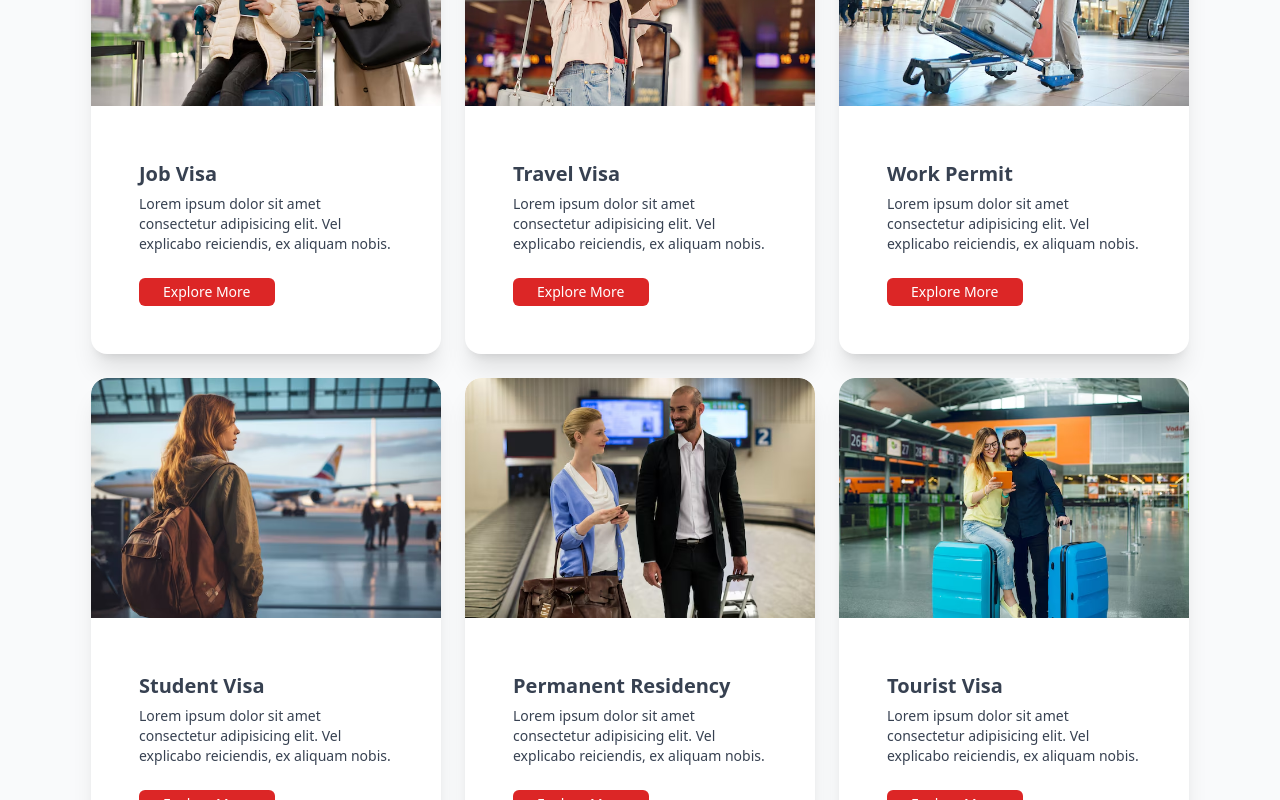
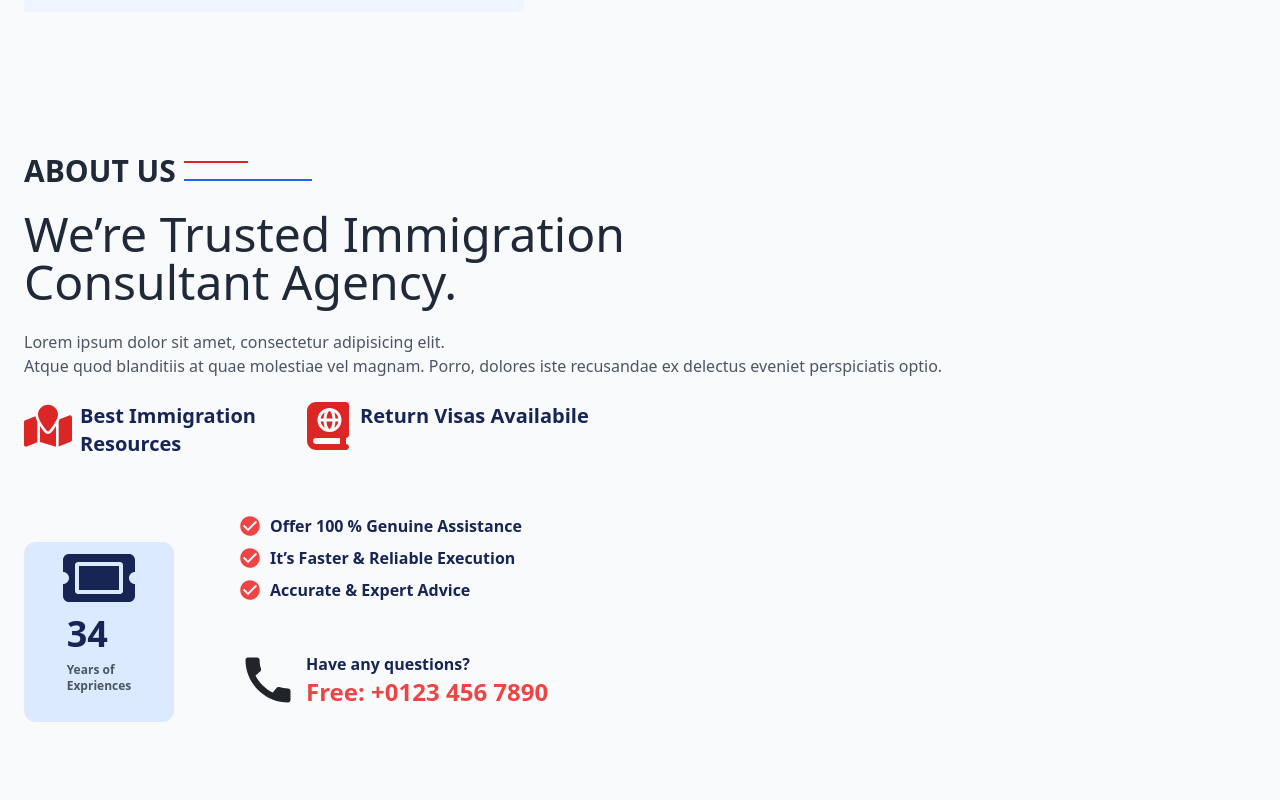
Before and after one commit to HeerPatel30/Visa-Passport, a React (Vite) app in the folder client/: page / in a window 1280 px wide. Shown: the part 1340-2140 px from the top of the page. Built offline with nearby package versions, Linux system fonts and the light colour scheme.

Commit message:
completed the basic homepage

```diff
--- a/client/src/App.jsx
+++ b/client/src/App.jsx
@@ -5,6 +5,7 @@ import Card from './Component/VisaCards/Card';
 import Services from './Component/Services/Services';
 import Country from './Component/Country/Country';
 import Footer from './Component/Footer/Footer';
+import About from './Component/Aboutus/About';
 
 
 function App() {
@@ -16,6 +17,7 @@ function App() {
       {/* Main Content */}
       <main className="pt-20 px-4 sm:px-6 md:px-8 space-y-6">
         <Banner />
+        <About/>
         <Card />
         <Services />
         <Country/>
--- /dev/null
+++ b/client/src/Component/Aboutus/About.jsx
@@ -0,0 +1,112 @@
+import React from "react";
+import visa from "../../assets/visa-pass.avif";
+import { FaMapLocation } from "react-icons/fa6";
+import { FaBookAtlas } from "react-icons/fa6"
+import { FaTicketAlt } from "react-icons/fa";
+import { IoMdCheckmarkCircle } from "react-icons/io";
+import { MdCall } from "react-icons/md";
+const About = () => {
+  return (
+    <div>
+      <div className="flex flex-row  flex-wrap  gap-[120px] my-11 ">
+        <div
+          className="rounded-sm w-[500px] p-4 bg-blue-50 flex items-center">
+          <img src={visa} alt="" srcset="" className="w-[450px] h-[400px]" />
+        </div>
+        <div>
+          <div className="flex items-center  gap-2 my-6 leading-none">
+            {/* Heading */}
+            <h1 className="text-3xl font-bold text-gray-800 whitespace-nowrap leading-none ">
+              ABOUT US
+            </h1>
+
+            {/* Right lines */}
+            <div className="flex flex-col items-start justify-center gap-[16px]">
+              <div className="w-16 h-[2px] bg-red-600" />
+              <div className="w-32 h-[2px] bg-blue-600" />
+            </div>
+          </div>
+
+          {/* Subheading & Paragraph */}
+          <div>
+            <h1 className="text-5xl  text-gray-800">
+              We’re Trusted Immigration
+              <br />
+              Consultant Agency.
+            </h1>
+            <p className="text-gray-600  py-6">
+              Lorem ipsum dolor sit amet, consectetur adipisicing elit. <br />
+              Atque quod blanditiis at quae molestiae vel magnam. Porro, dolores
+              iste recusandae ex delectus eveniet perspiciatis optio.
+            </p>
+          </div>
+          <div className="flex flex-row flex-wrap gap-5">
+            <h1 className="flex flex-row gap-2 text-xl">
+            <FaMapLocation className="text-5xl text-red-600"/>
+            <span className="font-semibold text-blue-950">
+                Best Immigration<br/>
+                 Resources
+
+            </span>
+            </h1>
+            <h1 className="flex flex-row gap-2 text-xl">
+            <FaBookAtlas className="text-5xl text-red-600"/>
+            <span className="font-semibold text-blue-950">
+            Return Visas Availabile
+            </span>
+            </h1>
+          </div>
+          <div className="flex flex-r gap-16 my-5 place-items-center ">
+             <div className=" flex flex-col bg-blue-100 w-[150px] h-[180px] rounded-xl items-center" >
+                    <div className="text-7xl text-blue-950">
+                    <FaTicketAlt />
+                    </div>
+                    <div>
+                        <h1 className="text-4xl  text-blue-950 font-bold">34 <br />
+                        <p className=" text-xs my-2 font-semibold text-gray-600">Years of <br /> Expriences</p>
+                        </h1>
+                    </div>
+             </div>
+             <div>
+                <ul >
+                    <li className="my-2 flex flex-row items-center gap-2"><IoMdCheckmarkCircle  className="text-2xl text-red-500"/>
+                    <span className="text-blue-950 font-bold">
+
+                    Offer 100 % Genuine Assistance
+                    </span>
+                    </li>
+                    <li className="my-2 flex flex-row items-center gap-2"><IoMdCheckmarkCircle  className="text-2xl text-red-500"/>
+                    <span className="text-blue-950 font-bold">
+
+                    It’s Faster & Reliable Execution
+                    </span>
+                    </li>
+                    <li className="my-2 flex flex-row items-center gap-2"><IoMdCheckmarkCircle  className="text-2xl text-red-500"/>
+                    <span className="text-blue-950 font-bold">
+
+                    Accurate & Expert Advice
+                    </span>
+                    </li>
+                    <li className="my-5 flex flex-row items-center gap-2">
+                    <MdCall className="text-6xl"/>
+                    <span className="gap-2 text-blue-950 font-bold">
+                    Have any questions?<br />
+                    <p className="text-2xl text-red-500">
+                        Free: +0123 456 7890
+                        </p>
+                    </span>
+                    </li>
+                </ul>
+             </div>
+
+             <div>
+
+             </div>
+          </div>
+        </div>
+      </div>
+    </div>
+  );
+};
+
+export default About;
--- a/client/tailwind.config.js
+++ b/client/tailwind.config.js
@@ -5,7 +5,11 @@ export default {
     "./src/**/*.{js,ts,jsx,tsx}"
   ],
   theme: {
-    extend: {},
+    extend: {
+      boxShadow: {
+        'blue-glow': '0 10px 20px rgba(96, 165, 250, 0.3)', // light blue
+      },
+    },
   },
   plugins: [],
 }
```
Also changed, not shown: client/src/assets/visa-pass.avif (added).
